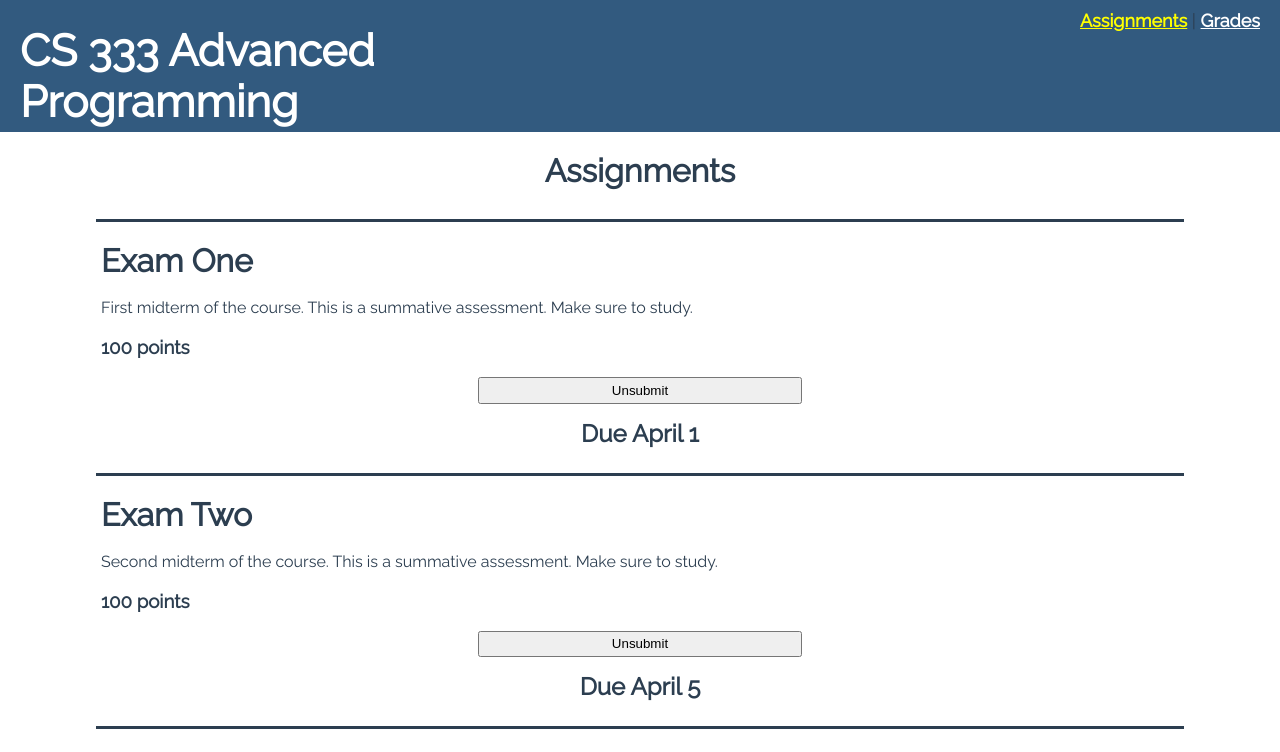
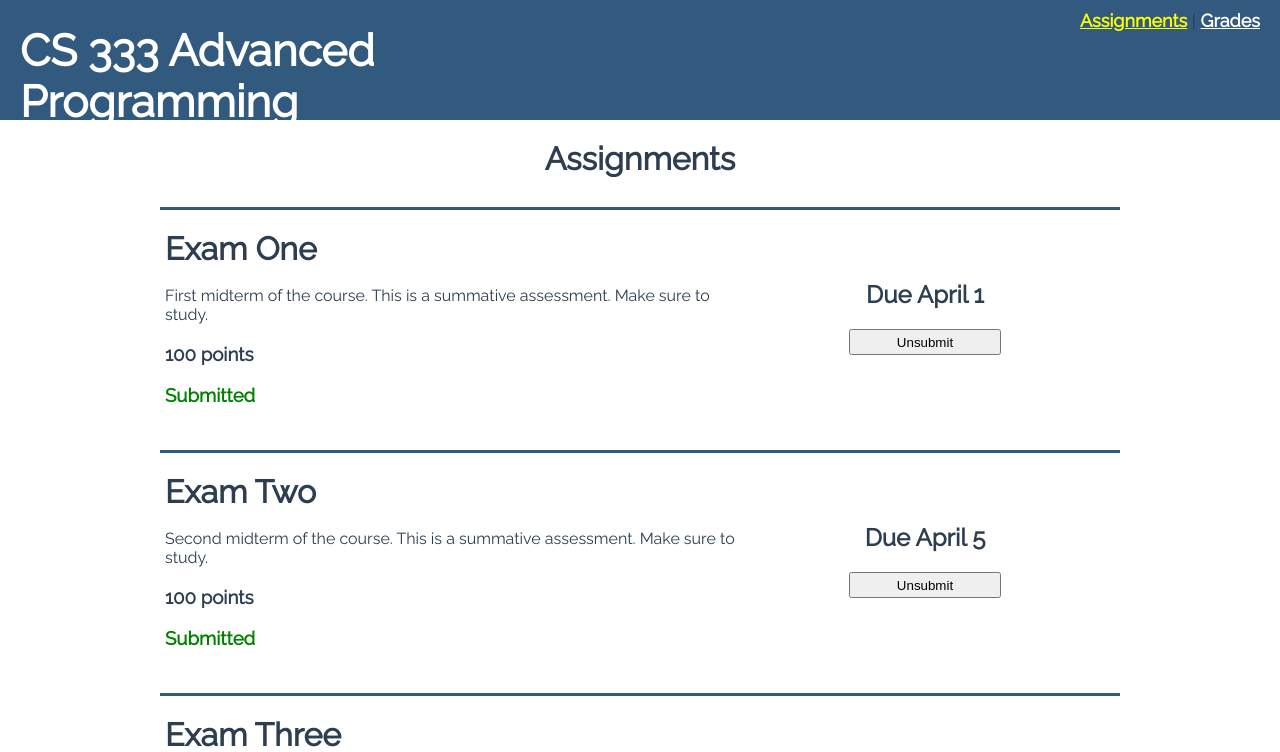
Before and after one commit to Pay10-VA/Creative-Project-3, a Vue app in the folder learning-management/: page / in a window 1280 px wide. Shown: the top 752 px of the page. Built offline with nearby package versions, Linux system fonts and the light colour scheme.

Commit message:
Home view is complete - both mobile and desktop versions

```diff
--- a/learning-management/src/App.vue
+++ b/learning-management/src/App.vue
@@ -37,6 +37,7 @@
   display: inline-flex;
   background-color: #325A7F;
   width: 100%;
+  height: 120px;
 }
 
 #header-left {
--- a/learning-management/src/components/AssignmentList.vue
+++ b/learning-management/src/components/AssignmentList.vue
@@ -9,11 +9,14 @@
           <br>
           <h3>{{assignment.points}} points</h3>
           <br>
+          <h3 v-if="assignment.submitted" id="good"><strong>Submitted</strong></h3>
+          <h3 v-else id="warning"><strong>Not Subitted</strong></h3>
+          <br>
         </div>
         <div id="right-side">
+          <h2>Due {{assignment.dueDate}}</h2>
           <button v-if="assignment.submitted" @click="submission(assignment)">Unsubmit</button>
           <button v-else @click="submission(assignment)" >Submit</button>
-          <h2>Due {{assignment.dueDate}}</h2>
         </div>
       </div>
     </div>
@@ -54,7 +57,7 @@ export default {
   padding-left: 5px;
   padding-right: 5px;
   margin-top: 25px;
-  border: solid;
+  border: solid #325A7F;
   border-left: 0px;
   border-right: 0px;
   border-bottom: 0px;
@@ -65,8 +68,44 @@ export default {
 }
 
 button {
-margin-bottom: 15px;
-width: 30%;
-height: 2em;
+  margin-top: 20px;
+  width: 40%;
+  height: 2em;
 }
+
+#good {
+  color: green;
+}
+
+#warning {
+  color: red;
+}
+
+/* Desktop Styles */
+@media only screen and (min-width: 961px) {
+
+  #assignment-list {
+    width: 75%;
+  }
+
+  #assignment {
+    display: flex;
+  }
+
+  #assignment #left-side{
+    width: 60%;
+  }
+
+  #assignment #right-side {
+    width: 40%;
+    margin-top: auto;
+    margin-bottom: auto;
+  }
+
+  button {
+    margin-top: 20px;
+  }
+
+}
+
 </style>
```
